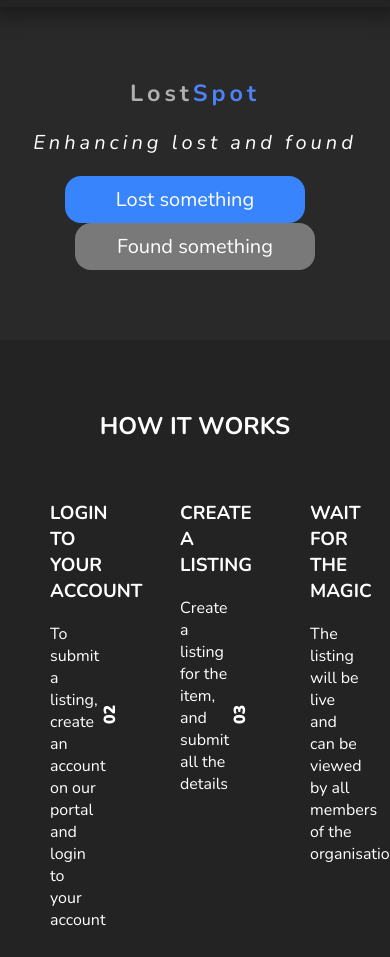
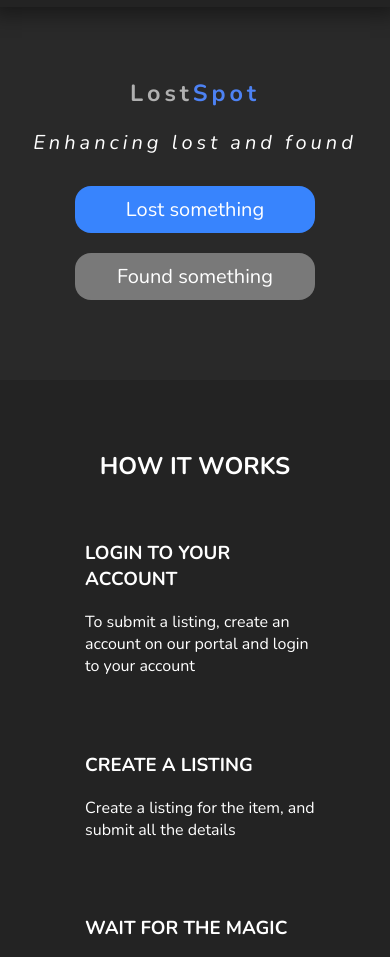
Before and after one commit to sudhanshusr007/LockSpot-Frontend, a plain HTML site: page index.html in a window 390 px wide. Shown: the part 75-1032 px from the top of the page. Drawn offline with nearby package versions, Linux system fonts and the light colour scheme.

Commit message:
added responsiveness to footer

```diff
--- a/home.css
+++ b/home.css
@@ -53,7 +53,7 @@ header {
     display: flex;
     justify-content: space-between; /* Align items horizontally */
     align-items: center; /* Align items vertically */
-    box-shadow: 0 0 19px 8px rgba(0, 0, 0, 0.4); /* Stronger shadow */
+    box-shadow: 0 0 19px 8px rgba(0, 0, 0, 0.4); /* Stronger shadow with blur */
     font-family: "Open Sans", sans-serif;
 
 }
@@ -179,8 +179,6 @@ nav ul li a.btn {
     color: white; /* Text color */
 }
 
-
-
 footer {
     background-color: #ddd; /* Light gray */
     color: #666; /* Dark gray */
@@ -221,3 +219,26 @@ footer {
 header img {
     width: 60px;
 }
+
+@media only screen and (max-width: 768px) {
+    .fSec {
+        display: flex;
+        flex-direction: column; /* Align child divs vertically */
+        align-items: center; /* Center align child divs horizontally */
+    }
+
+    .btn,
+    .btn2 {
+        margin: 10px 0; /* Add margin to separate buttons */
+    }
+}
+
+@media only screen and (max-width: 768px) {
+    .number {
+        display: none; /* Hide the number on mobile screens */
+    }
+
+    .feature {
+        width: calc(100% - 40px); /* Increase the width of the feature div */
+    }
+}
```
